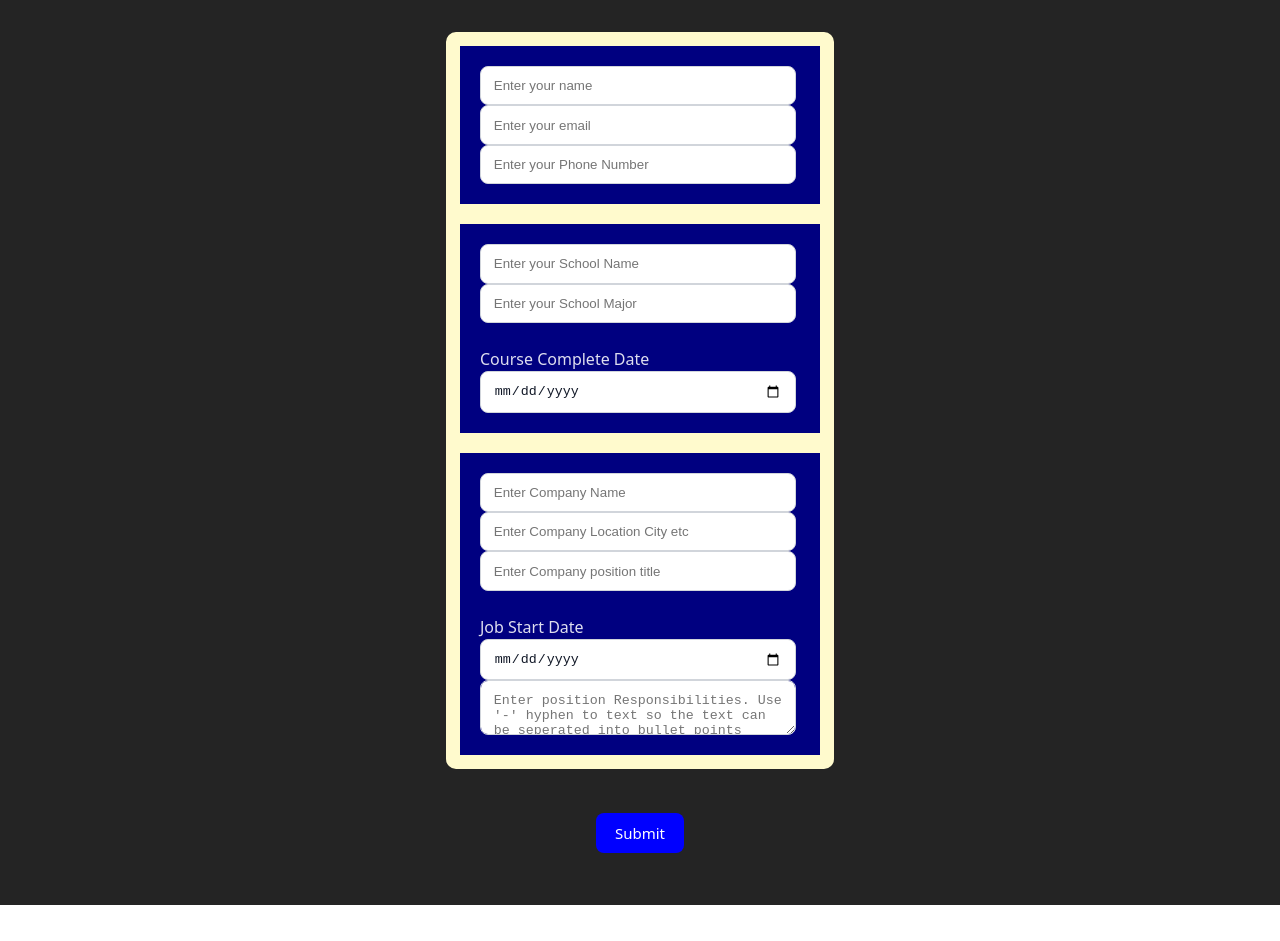
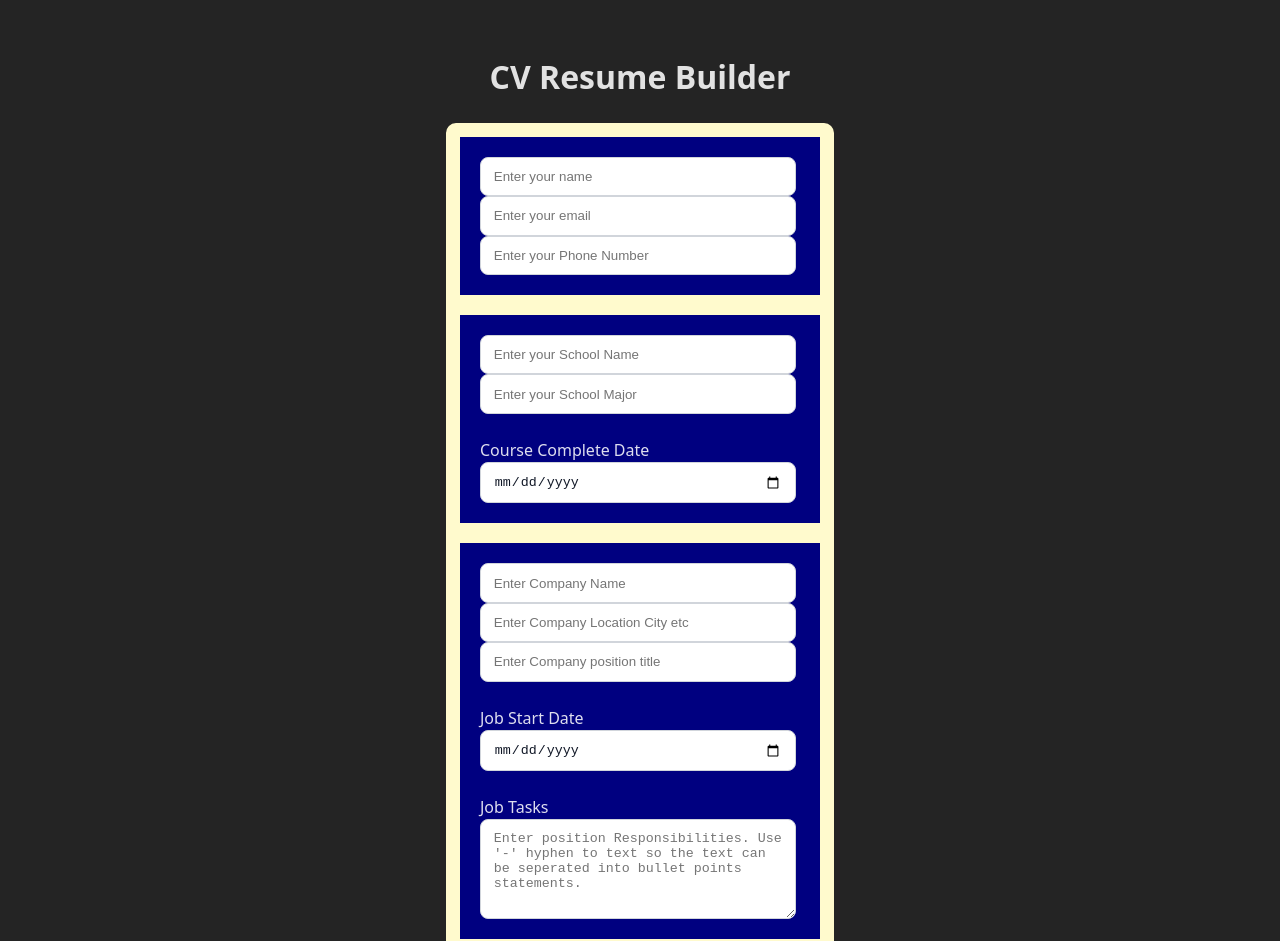
Before and after one commit to curtis-taylor/CV_REACT, a React (Vite) app in the folder cv_react_app/: page / in a window 1280 px wide. Shown: the top 941 px of the page. Before the commit the page ends 905 px from the top, so only its background shows below. Built offline with nearby package versions, Linux system fonts and the light colour scheme.

Commit message:
More formatting

```diff
--- a/cv_react_app/src/App.css
+++ b/cv_react_app/src/App.css
@@ -14,10 +14,6 @@ textarea {
   border-radius: 8px;
   background-color: white;
   color: #111827;
-}
-
-textarea {
-  white-space: pre-wrap;
 }
 
 ul {
--- a/cv_react_app/src/Components/Form.jsx
+++ b/cv_react_app/src/Components/Form.jsx
@@ -124,11 +124,14 @@ export function Form() {
               placeholder="Enter Job Start Date"
             />
 
+            <br></br>
+            <label>Job Tasks</label>
             <textarea
               type="text"
               value={tasks}
               onChange={(e) => setTasks(e.target.value)}
               placeholder="Enter position Responsibilities. Use '-' hyphen to text so the text can be seperated into bullet points statements."
+              rows={5}
             />
 
         </div>
--- a/cv_react_app/src/CvApp2.jsx
+++ b/cv_react_app/src/CvApp2.jsx
@@ -11,7 +11,7 @@ function CvApp2() {
 
     return (
     <>
-
+    <h1 id="title"> CV Resume Builder</h1>
     <Form/>
 
 
--- a/cv_react_app/src/index.css
+++ b/cv_react_app/src/index.css
@@ -50,10 +50,10 @@ body {
   min-height: 100vh;
 }
 
-h1 {
+h1 #title {
   font-size: 3.2em;
   line-height: 1.1;
-  color:#555555;
+  color:#cccccc;
 }
 
 
```
